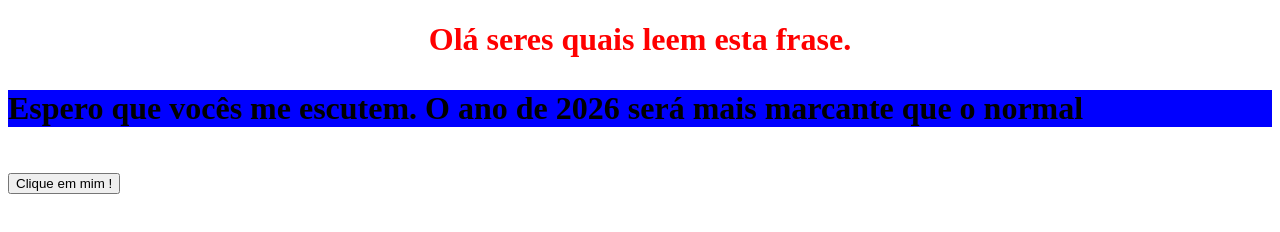
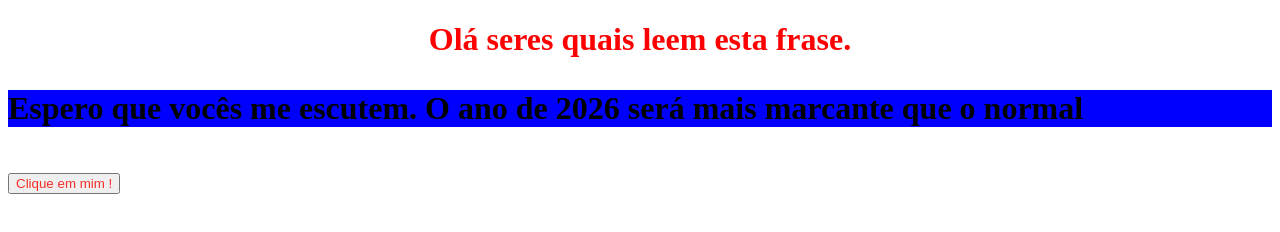
Before and after one commit to kaiobely/teste-escolar, a plain HTML site: page index.html in a window 1280 px wide. Drawn offline with Linux system fonts and the light colour scheme.

Commit message:
Update styles.css

```diff
--- a/styles.css
+++ b/styles.css
@@ -8,6 +8,9 @@
                 text-align: center;
                 font: sans;
         }
+        .botao {
+                color: #F52E27
+                        }
         .botao: hover {
                 color: #DD27F5;
 
```
